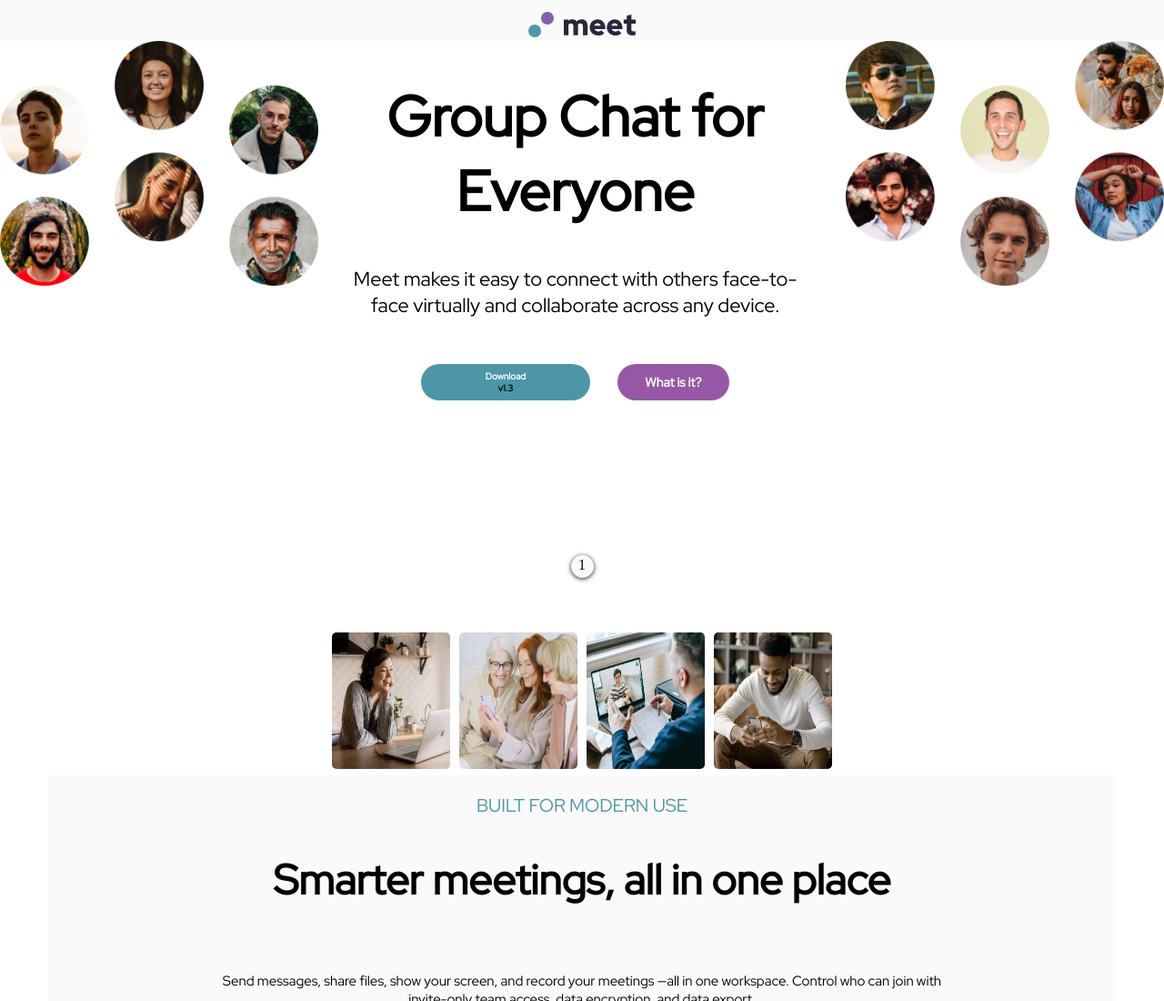
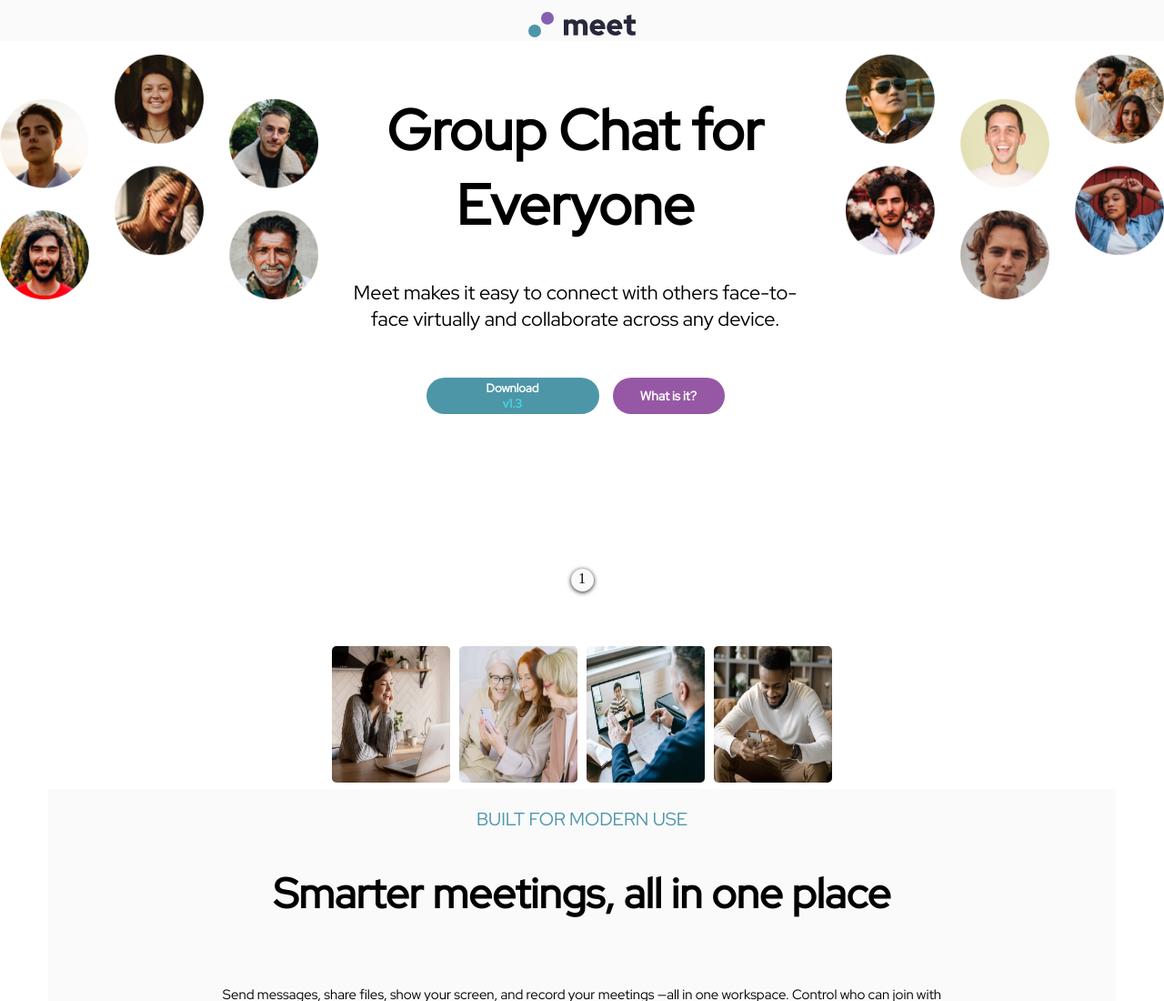
Before and after one commit to saliscode/Meet-Landing-Page, a plain HTML site: page MeetPage.html in a window 1280 px wide. Shown: the top 1100 px of the page at 91% size. Drawn offline with Linux system fonts and the light colour scheme.

Commit message:
download-btn

```diff
--- a/MeetPage.css
+++ b/MeetPage.css
@@ -28,6 +28,7 @@ header {
     display: flex;
     flex-direction: row;
     width: auto;
+    padding-top: 15px;
     /* height: 20%; */
     text-align: center;
     justify-content: center;
@@ -74,16 +75,16 @@ header {
 .download-btn {
     background-color: rgb(77, 150, 168);
     border-radius: 26px;
-    width: 186px;
+    width: 190px;
     height: 40px;
     border: 0px;
     color: white;
     font-weight: bold;
-    margin-right: 15px;
-    font-family: 'Red Hat Display';font-size: 10px;
+    /* margin-right: 5px; */
+    font-family: 'Red Hat Display';font-size: 13px;
 }
 .inner{
-    color: black
+    color:  rgb(67, 213, 226);
 }
 
 .download-btn:hover{
@@ -120,9 +121,9 @@ header {
 
 }
 div.head-text-hidden{
-    background-color: white;
+    background-color: red;
     text-align: center;
-    width: 50%;
+    width: 60%;
     padding-right: 8px;
     font-family: 'Red Hat Display';font-size: 18px;
     /* height: 20%; */
```
Also changed, not shown: MeetPage.html (+2 -2 lines).
